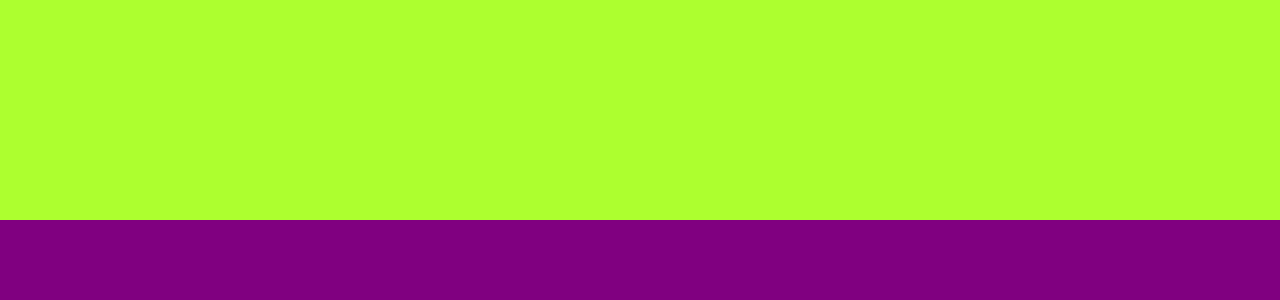
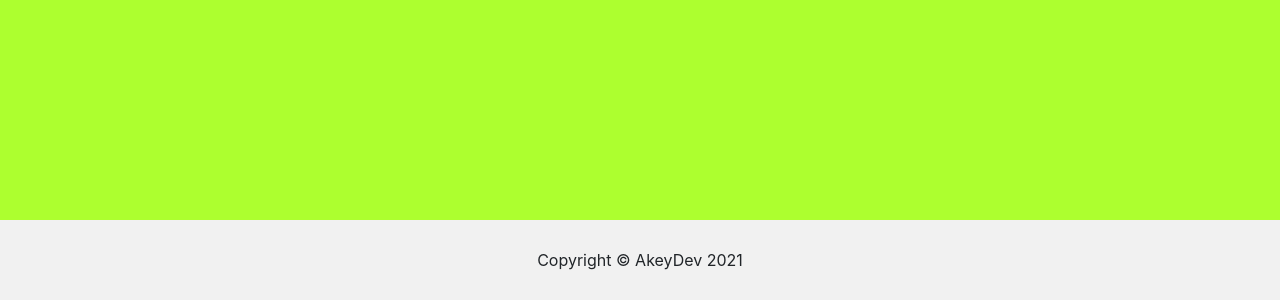
Before and after one commit to abdulkadiret/personal-portfolio, a React (Create React App) app: page / in a window 1280 px wide. Shown: the part 3780-4080 px from the top of the page. Built offline with nearby package versions, Linux system fonts and the light colour scheme.

Commit message:
Add footer content and style

```diff
--- a/src/components/Footer/index.js
+++ b/src/components/Footer/index.js
@@ -2,7 +2,13 @@ import React from 'react';
 import './style.css';
 
 const Footer = () => {
-  return <section id='footer'></section>;
+  return (
+    <footer class='footer'>
+      <div className='footer__copyright'>
+        <span>Copyright © AkeyDev 2021</span>
+      </div>
+    </footer>
+  );
 };
 
 export default Footer;
--- a/src/components/Footer/style.css
+++ b/src/components/Footer/style.css
@@ -1,4 +1,7 @@
-#footer {
-  min-height: 80px;
-  background: purple;
+.footer__copyright {
+  height: 5rem;
+  display: flex;
+  justify-content: center;
+  align-items: center;
+  background: #f0f0f0ed;
 }
```
